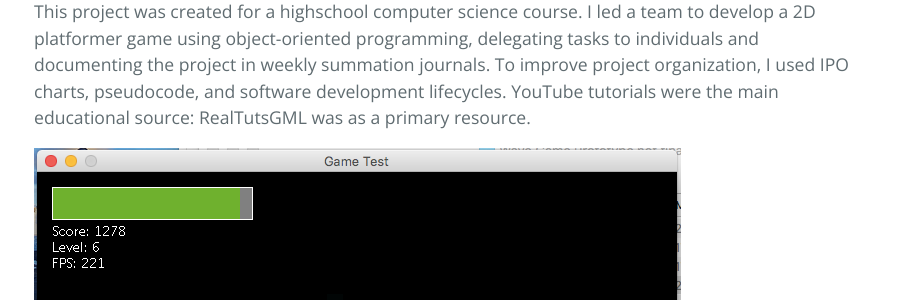
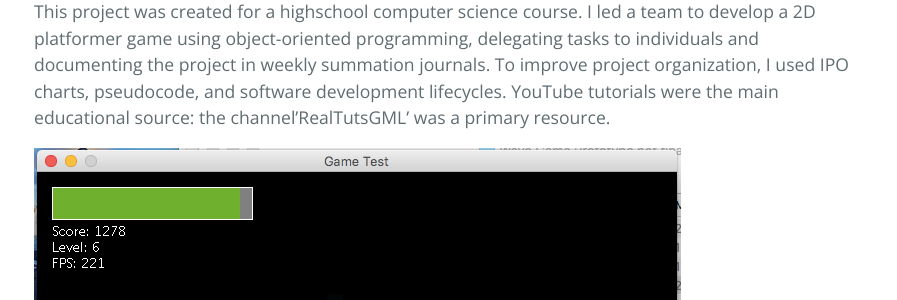
Before and after one commit to yixin0829/Cayman, a Jekyll site: the page built from project-library.md, in a window 1280 px wide and 900 px high, scrolled down 3996 px. Shown: the part 261-561 px from the top of the window, without its empty margins (190-1087 px from the left). Built offline with Jekyll 4.4.1, drawn with Linux system fonts in a browser that asks for light colours.

Commit message:
Update project-library.md

```diff
--- a/project-library.md
+++ b/project-library.md
@@ -46,7 +46,7 @@ Front-Down                                                        |  Front
 * * *
 
 ### Java | 2D Wave Game
-This project was created for a highschool computer science course. I led a team to develop a 2D platformer game using object-oriented programming, delegating tasks to individuals and documenting the project in weekly summation journals. To improve project organization, I used IPO charts, pseudocode, and software development lifecycles. YouTube tutorials were the main educational source: RealTutsGML was as a primary resource.
+This project was created for a highschool computer science course. I led a team to develop a 2D platformer game using object-oriented programming, delegating tasks to individuals and documenting the project in weekly summation journals. To improve project organization, I used IPO charts, pseudocode, and software development lifecycles. YouTube tutorials were the main educational source: the channel'RealTutsGML' was a primary resource.
 
 ![WaveGame_1](/assets/Project_Pictures/WaveGame_1.png)
 
```
